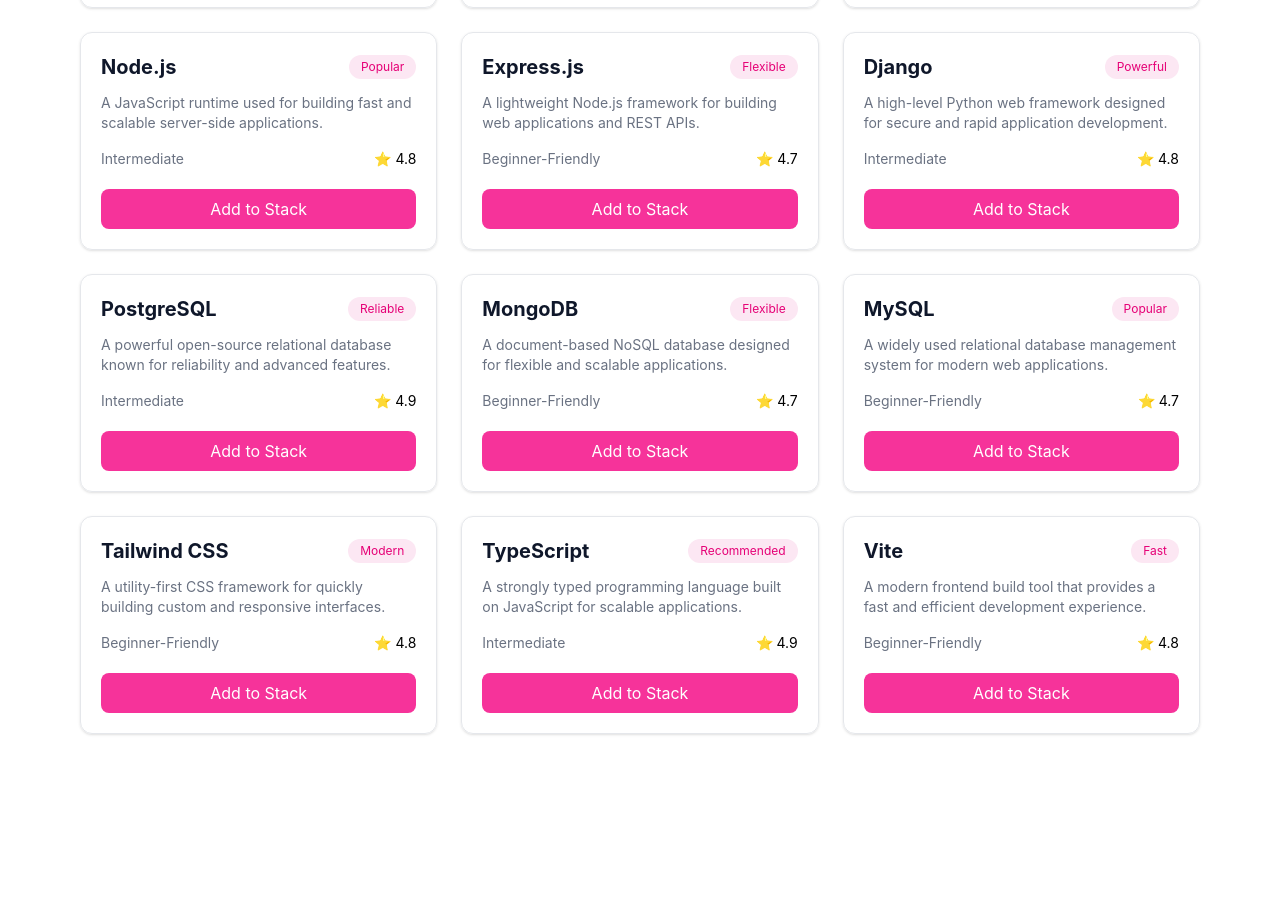
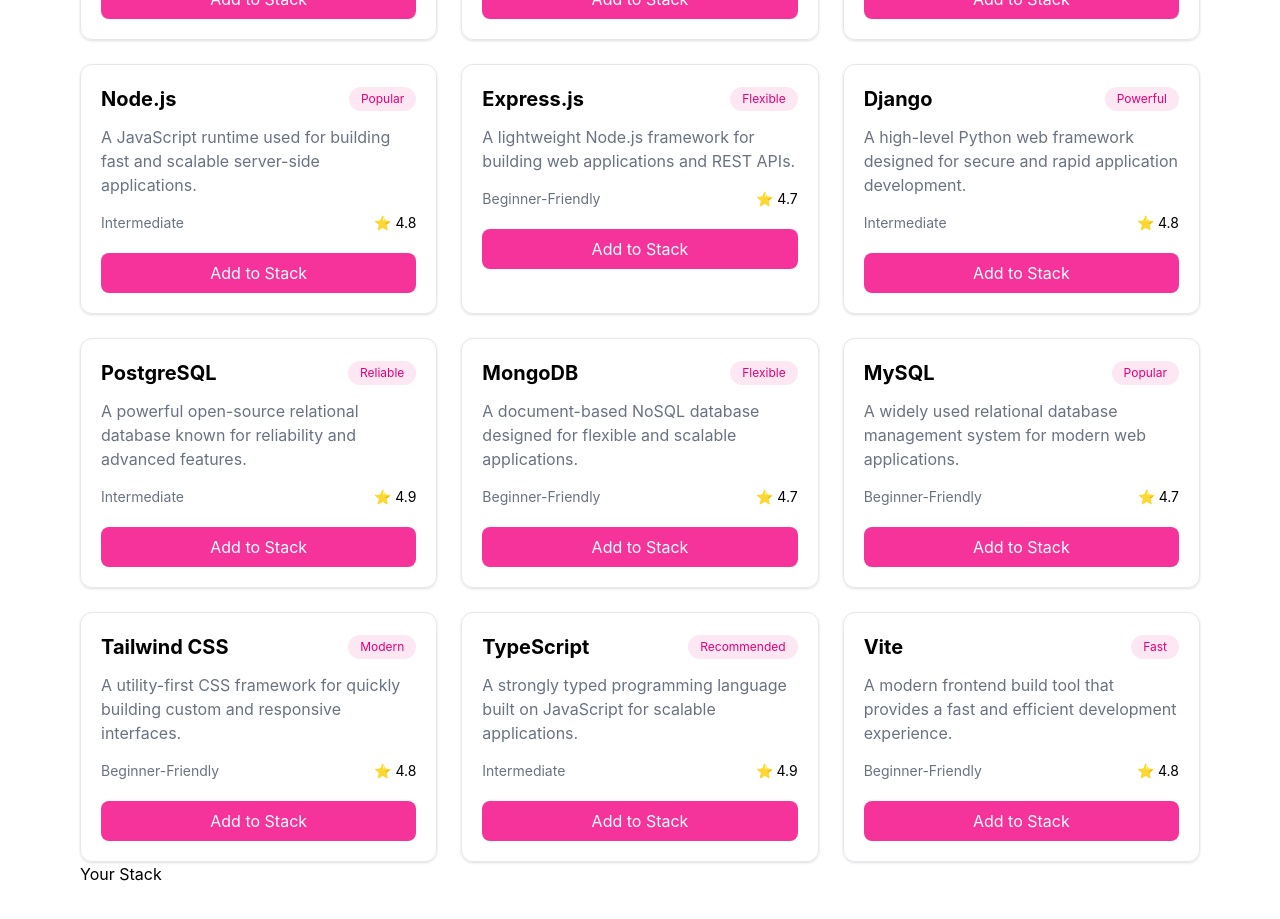
Before and after one commit to Antor11809/Assignment-5, a React (Vite) app: page / in a window 1280 px wide. Shown: the part 1100-2019 px from the top of the page. Before the commit the page ends 1914 px from the top, so only its background shows below. Built offline with nearby package versions, Linux system fonts and the light colour scheme.

Commit message:
commit no-3

```diff
--- /dev/null
+++ b/src/components/SelectedStack.tsx
@@ -0,0 +1,21 @@
+import type { Technology } from "./TechnologyType";
+
+const SelectedStack = ({
+  selectedTech,
+}: {
+  selectedTech: Technology[];
+}) => {
+  return (
+    <div>
+      <h2>Your Stack</h2>
+
+      {selectedTech.map((technology) => (
+        <p key={technology.id}>
+          {technology.name}
+        </p>
+      ))}
+    </div>
+  );
+};
+
+export default SelectedStack;
--- a/src/components/Technologies.tsx
+++ b/src/components/Technologies.tsx
@@ -1,7 +1,7 @@
-
-import { use } from "react";
+import { use, useState } from "react";
 import type { Technology } from "./TechnologyType";
 import TechnologyCards from "./TechnologyCards";
+import SelectedStack from "./SelectedStack";
 
 const Technologies = ({
   techPromise,
@@ -10,6 +10,12 @@
 }) => {
 
   const technologies = use(techPromise);
+
+  const [selectedTech, setSelectedTech] = useState<Technology[]>([]);
+
+  const handleAddToStack = (technology: Technology) => {
+    setSelectedTech([...selectedTech, technology]);
+  };
 
   return (
     <section className="container mx-auto px-20 py-20">
@@ -22,7 +28,12 @@
         Pick one technology per category to build your ideal stack.
       </p>
 
-      <TechnologyCards technologies={technologies} />
+      <TechnologyCards
+        technologies={technologies}
+        handleAddToStack={handleAddToStack}
+      />
+
+      <SelectedStack selectedTech={selectedTech} />
 
     </section>
   );
--- a/src/components/TechnologyCard.tsx
+++ b/src/components/TechnologyCard.tsx
@@ -1,11 +1,17 @@
 import type { Technology } from "./TechnologyType";
 
-const TechnologyCard = ({ technology }: { technology: Technology }) => {
+const TechnologyCard = ({
+  technology,
+  handleAddToStack,
+}: {
+  technology: Technology;
+  handleAddToStack: (technology: Technology) => void;
+}) => {
   return (
     <div className="border border-gray-200 rounded-xl p-5 shadow-sm">
 
       <div className="flex justify-between items-center">
-        <h2 className="text-xl font-bold text-[#0F172A]">
+        <h2 className="text-xl font-bold">
           {technology.name}
         </h2>
 
@@ -14,7 +20,7 @@
         </span>
       </div>
 
-      <p className="text-gray-500 text-sm mt-3">
+      <p className="text-gray-500 mt-3">
         {technology.description}
       </p>
 
@@ -28,7 +34,10 @@
         </span>
       </div>
 
-      <button className="mt-5 w-full bg-pink-500 text-white py-2 rounded-lg">
+      <button
+        onClick={() => handleAddToStack(technology)}
+        className="mt-5 w-full bg-pink-500 text-white py-2 rounded-lg"
+      >
         Add to Stack
       </button>
 
--- a/src/components/TechnologyCards.tsx
+++ b/src/components/TechnologyCards.tsx
@@ -3,8 +3,10 @@
 
 const TechnologyCards = ({
   technologies,
+  handleAddToStack,
 }: {
   technologies: Technology[];
+  handleAddToStack: (technology: Technology) => void;
 }) => {
   return (
     <div className="grid grid-cols-3 gap-6 mt-8">
@@ -12,6 +14,7 @@
         <TechnologyCard
           key={technology.id}
           technology={technology}
+          handleAddToStack={handleAddToStack}
         />
       ))}
     </div>
```
